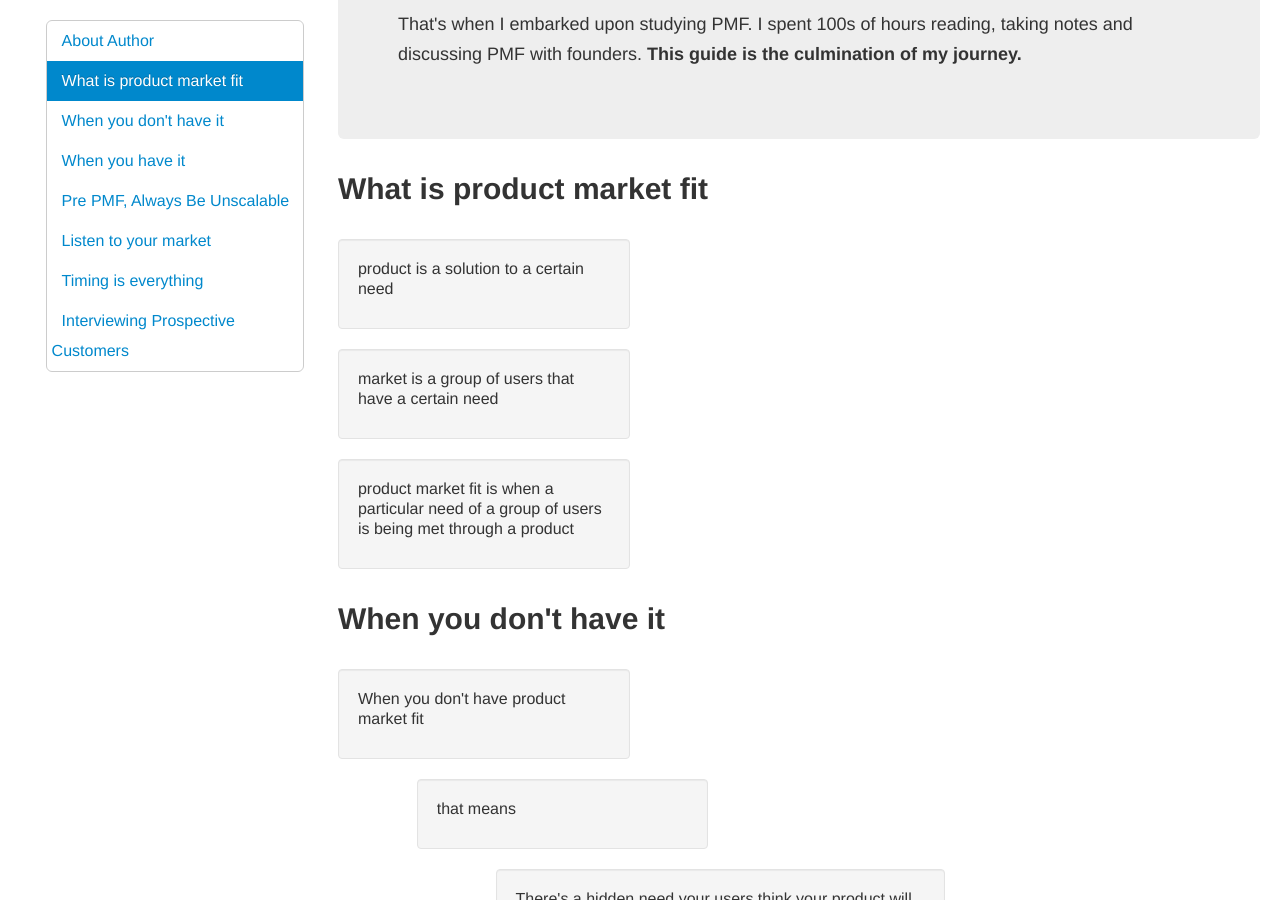
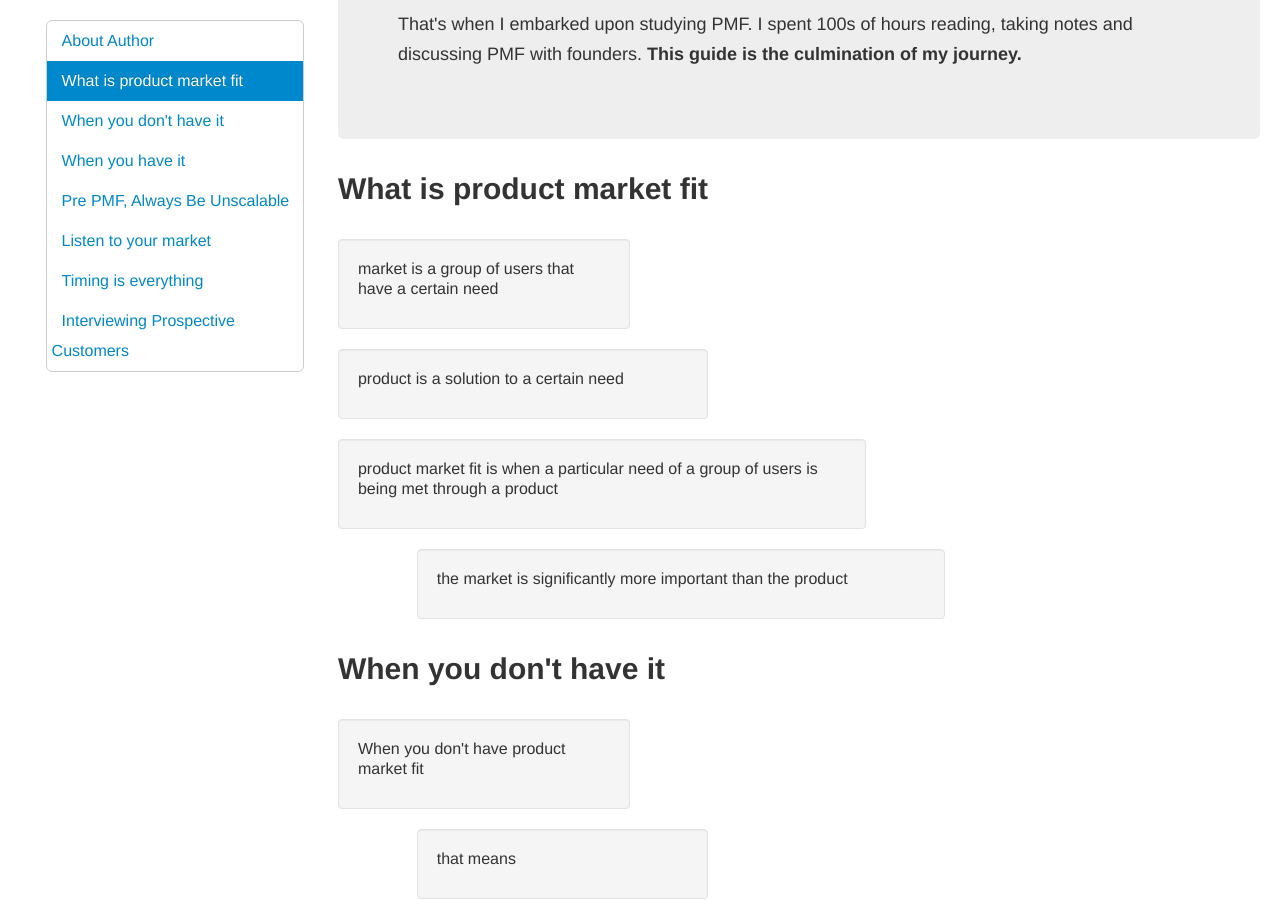
Before and after one commit to katpavan/katpavan.github.io, a Jekyll site: the page test.html, which Jekyll copies as it is, in a window 1280 px wide and 900 px high, scrolled down 481 px. Built offline with Jekyll 4.4.1, drawn with Linux system fonts in a browser that asks for light colours.

Commit message:
what is it updated

```diff
--- a/test.html
+++ b/test.html
@@ -93,11 +93,6 @@
 
                     <div>
                         <br>
-                        <div class="row-fluid">
-                            <div class="span4 well">
-                                <p>product is a solution to a certain need</p>
-                            </div>
-                        </div>
 
                         <div class="row-fluid">
                             <div class="span4 well">
@@ -106,10 +101,22 @@
                         </div>
 
                         <div class="row-fluid">
-                            <div class="span4 well">
+                            <div class="span5 well">
+                                <p>product is a solution to a certain need</p>
+                            </div>
+                        </div>
+
+                        <div class="row-fluid">
+                            <div class="span7 well">
                                 <p>product market fit is when a particular need of a group of users is being met through a product</p>
                             </div>
                         </div>
+
+                            <div class="row-fluid">
+                                <div class="span7 offset1 well">
+                                    <p>the market is significantly more important than the product</p>
+                                </div>
+                            </div>
                     </div>
 
                 <h2>When you don't have it</h2>
```
